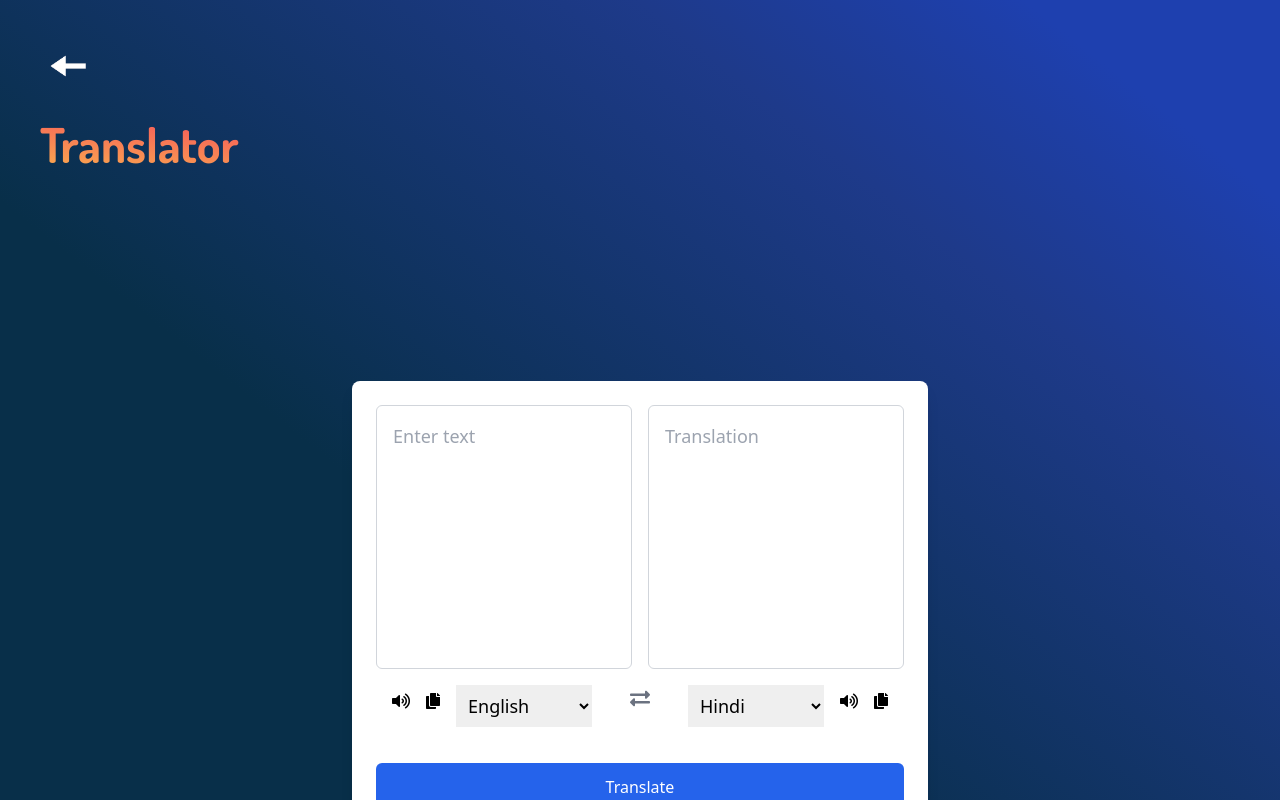
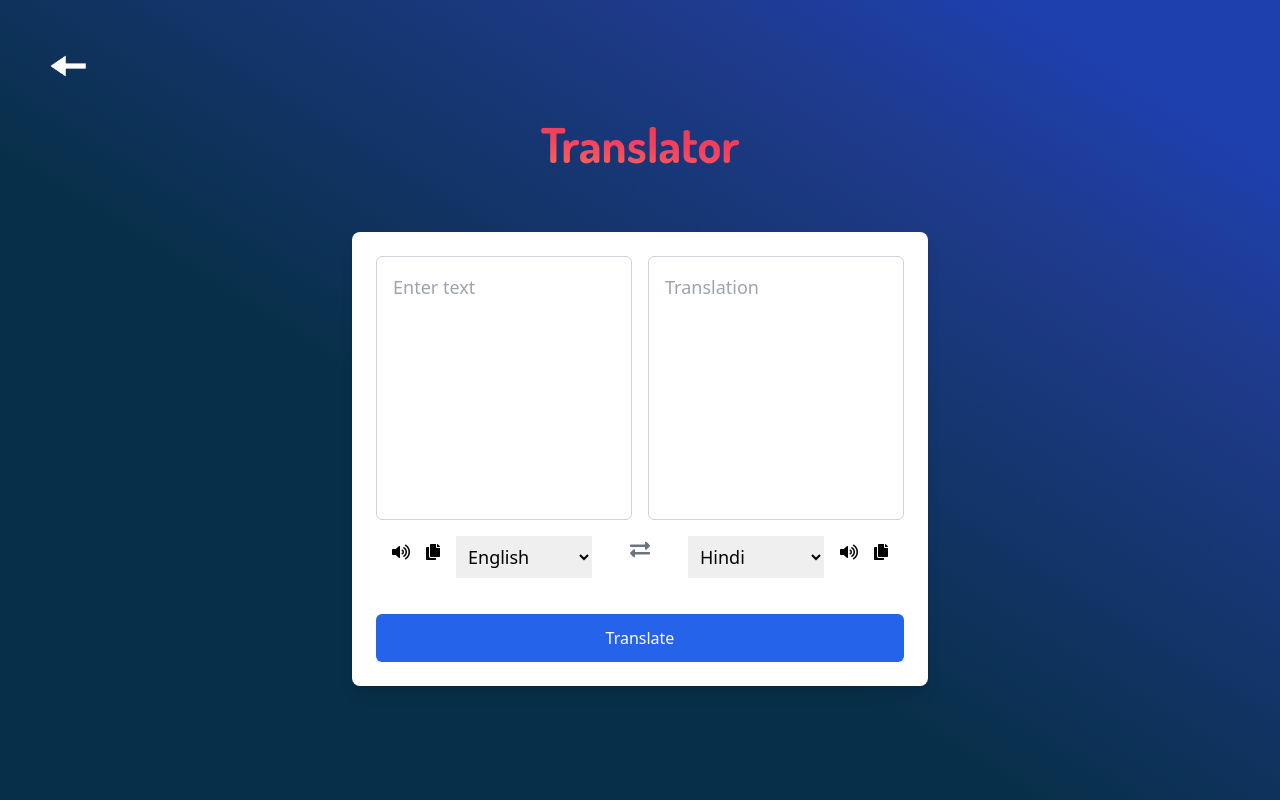
Before and after one commit to gbgaurav007/Fruit.ai, a React (Vite) app in the folder frontend/: page /translator in a window 1280 px wide. Shown: the top 800 px of the page. Built offline with nearby package versions, Linux system fonts and the light colour scheme; what react-chatbot-kit would draw is missing.

Commit message:
Updated Translator.jsx

```diff
--- a/frontend/src/components/Translator/Translator.jsx
+++ b/frontend/src/components/Translator/Translator.jsx
@@ -41,7 +41,7 @@ function Translator() {
     };
 
     return (
-        <div className="bg-gradient-to-tr from-sky-950 from-40% via-blue-900 via-75% to-blue-800 to-90% flex flex-col">
+        <div className="bg-gradient-to-tr from-sky-950 from-40% via-blue-900 via-75% to-blue-800 to-90% flex flex-col min-h-screen">
 
             <div className="absolute md:top-12 md:left-12 top-4 left-6 hover:scale-110">
                 <Link to="/home" className='flex flex-row'>
@@ -53,11 +53,11 @@ function Translator() {
                 </Link>
             </div>
 
-            <div className="p-10 mt-20 font-dosis md:text-5xl text-4xl font-bold text-transparent bg-gradient-to-tr bg-clip-text from-yellow-300 via-rose-500 to-red-600">
+            <div className="p-10 mt-20 font-dosis md:text-5xl text-4xl font-bold text-transparent bg-gradient-to-tr bg-clip-text from-yellow-300 via-rose-500 to-red-600 text-center">
                 Translator
             </div>
 
-            <div className="flex items-center justify-center min-h-screen p-5">
+            <div className="flex items-center justify-center p-6">
                 <div className="w-full bg-white p-6 shadow-lg rounded-lg max-w-xl">
                     <div className="flex flex-col sm:flex-row justify-between space-y-4 sm:space-y-0 sm:space-x-4">
                         <div className="border border-gray-300 rounded-md w-full sm:w-1/2">
```
